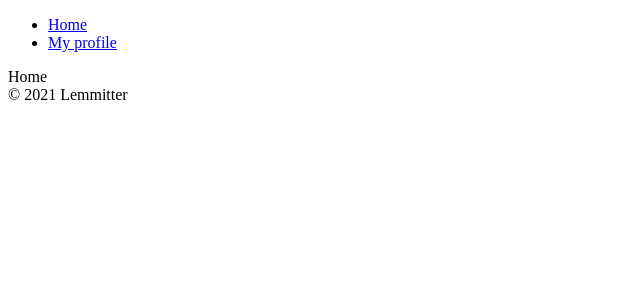
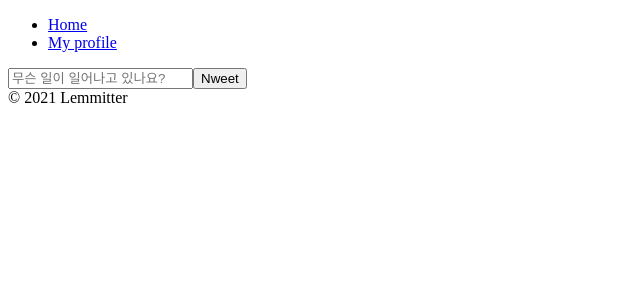
Before and after one commit to mdgarden/lemmitter, a React (Create React App) app: page /#/ in a window 1280 px wide. Shown: the top 300 px of the page, without its empty margins (0-640 px from the left). Built offline with nearby package versions, Linux system fonts and the light colour scheme; no server answers; sample sign-in values are in the browser's storage.

Commit message:
database

```diff
--- a/src/fbase.js
+++ b/src/fbase.js
@@ -2,6 +2,7 @@
 import { initializeApp } from "firebase/app";
 import { getAnalytics } from "firebase/analytics";
 import { getAuth } from "firebase/auth";
+import { database } from "firebase/database";
 // TODO: Add SDKs for Firebase products that you want to use
 // https://firebase.google.com/docs/web/setup#available-libraries
 
--- a/src/routes/Home.js
+++ b/src/routes/Home.js
@@ -1,5 +1,31 @@
 import React from "react";
+import { useState } from "react";
 
-const Home = () => <span>Home</span>;
+const Home = () => {
+  const [nweet, setNweet] = useState("");
+  const onSubmit = (event) => {
+    event.preventDefault();
+  };
+  const onChange = (event) => {
+    const {
+      target: { value },
+    } = event;
+    setNweet(value);
+  };
 
+  return (
+    <div>
+      <form onSubmit={onSubmit}>
+        <input
+          value={nweet}
+          onChange={onChange}
+          type="text"
+          placeholder="무슨 일이 일어나고 있나요?"
+          maxLength={120}
+        />
+        <input type="submit" value="Nweet" />
+      </form>
+    </div>
+  );
+};
 export default Home;
```
